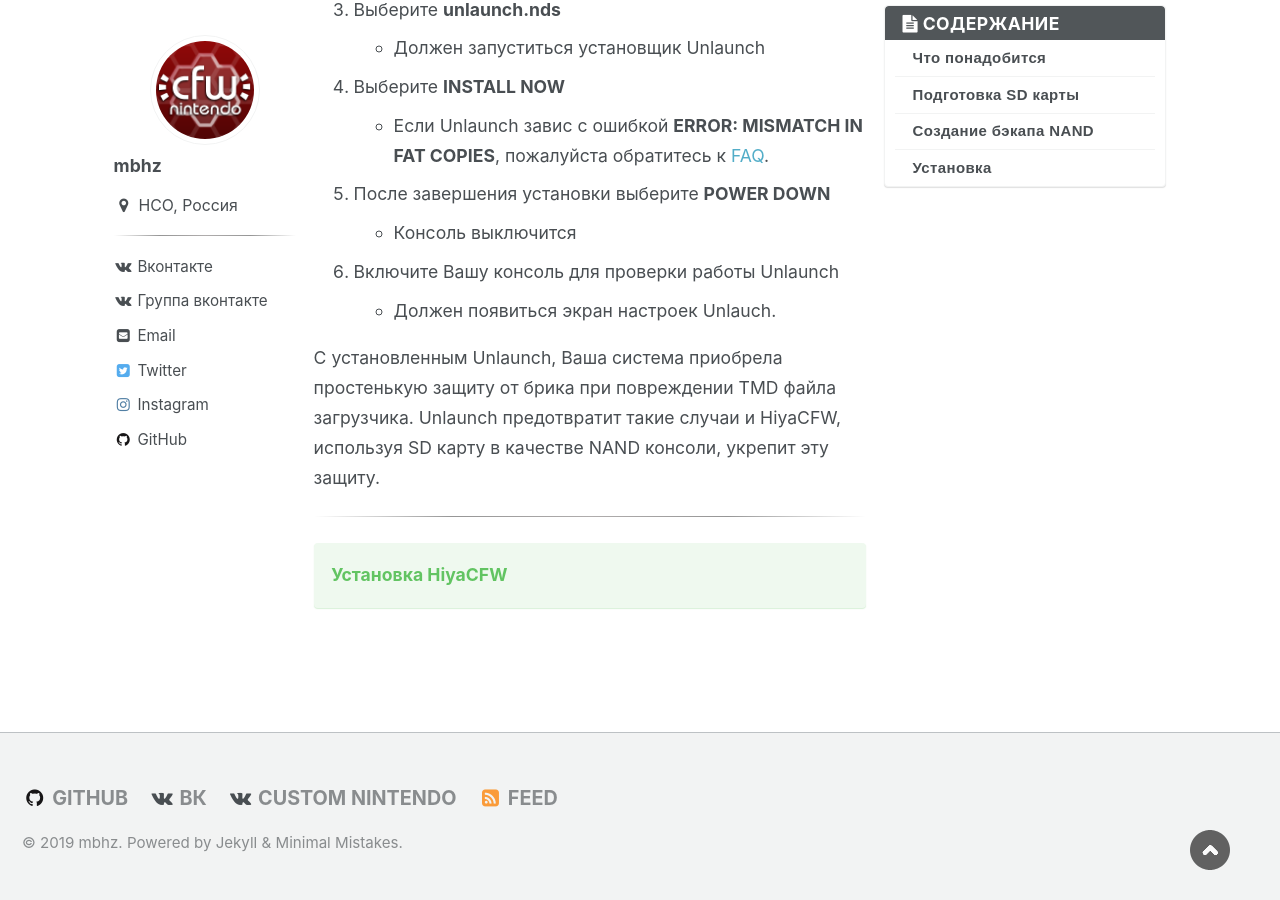
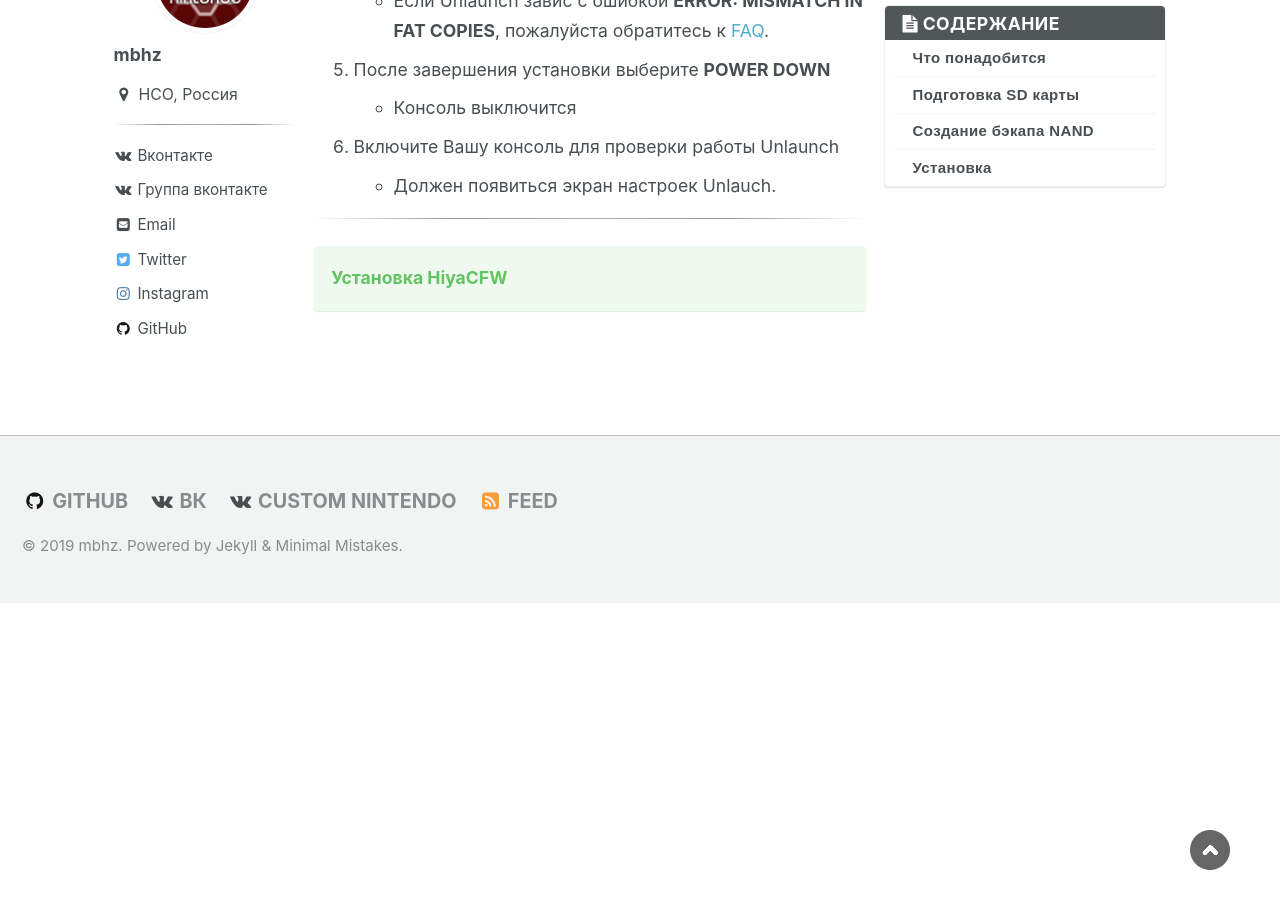
Before and after one commit to rashevskyv/dsi, a Jekyll site: the page built from _pages/get-started.md, in a window 1280 px wide and 900 px high, scrolled down 2751 px. Built offline with Jekyll 4.4.1, drawn with Linux system fonts in a browser that asks for light colours; nearby versions of some CDN libraries; some of the changed text lies outside the part shown.

Commit message:
unlaunch_update

```diff
--- a/_pages/get-started.md
+++ b/_pages/get-started.md
@@ -6,20 +6,12 @@ author_profile: true
 
 {% include toc title="Содержание" %}
 
-
 Прежде чем начать, рекомендуется проверить свою SD-карту на ошибки с помощью
 [H2testw (Windows)](https://3ds.customfw.xyz/h2testw-windows){:target="_blank"}, [F3 (Linux)](https://3ds.customfw.xyz/f3-linux){:target="_blank"}, или [F3X (Mac)](https://3ds.customfw.xyz/f3x-mac){:target="_blank"}<br>
 
 Если вы пользователь **Windows**, то перед началом работ убедитесь, что в Вашей системе включено отображение расширений файлов. Если вы не знаете как это сделать, следуйте этой инструкции: [Расширения файлов (Windows)](https://3ds.customfw.xyz/file-extensions-windows){:target="_blank"}.
 
-
 Если у Вас консоль **USA** региона, то убедитесь в том, что в настройках приставки выставлен английский язык.
-
-
-Unlaunch находится в состоянии Beta. Пожалуйста соблюдайте осторожность.
-{: .notice--danger}
-
-
 
 Unlaunch - это эксплоит загрузочного кода DSi, позволяющий установить кастомную прошивку HiyaCFW на Вашу приставку.
 
@@ -29,7 +21,6 @@ Unlaunch - это эксплоит загрузочного кода DSi, поз
 	- [Для версии системы 1.0 - 1.3 (USA, EUR, AUS, JPN)](files/memory_pit/10/pit.bin)
 	- [Для версии системы 1.4 - 1.4.5 (USA, EUR, AUS, JPN)](files/memory_pit/14/pit.bin)
 	- [Для версии системы 1.0 - 1.4.6 (KOR, CHN, iQue)](files/memory_pit/10/pit.bin)
-
 
 ## Подготовка SD карты
 1. Запустите приложение **Камера** и выбирите SD-карту в правом верхнем углу, чтобы консоль создала нужные файлы
@@ -52,7 +43,6 @@ Unlaunch - это эксплоит загрузочного кода DSi, поз
 5. Выньте SD-карту из консоли и вставьте ее в ПК.
 	- **Сохраните созданный бекап на компьютере (папка /nds/FWхххххххххххх/), он будет необходим для дальнейшей установки HiyaCFW.**
 
-
 ## Установка
 1. Извлеките SD-карту из компьютера и вставьте ее в консоль
 2. Откройте приложение **Камера DSi**
@@ -68,7 +58,6 @@ Unlaunch - это эксплоит загрузочного кода DSi, поз
 6. Включите Вашу консоль для проверки работы Unlaunch
 - Должен появиться экран настроек Unlauch.
 
-С установленным Unlaunch, Ваша система приобрела простенькую защиту от брика при повреждении TMD файла загрузчика. Unlaunch предотвратит такие случаи и HiyaCFW, используя SD карту в качестве NAND консоли, укрепит эту защиту.
 
 ___
 
```
Also changed, not shown: _pages/home.md (+2 -2 lines), 1 other file.
